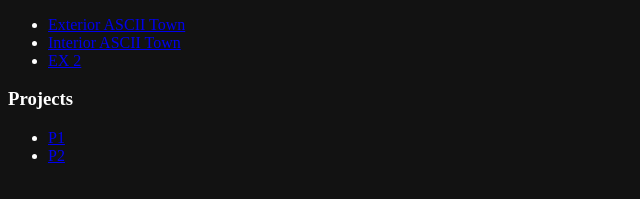
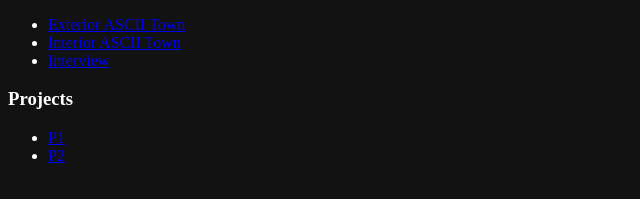
Before and after one commit to liyixun111/interactive1, a plain HTML site: page index.html in a window 1280 px wide. Shown: the part 237-436 px from the top of the page, 0-640 px from the left. Drawn offline with Linux system fonts and the light colour scheme.

Commit message:
link to interview

```diff
--- a/index.html
+++ b/index.html
@@ -34,7 +34,7 @@
       <ul>
         <li><a href="ASCII-town/exterior-yixunli.html">Exterior ASCII Town</a></li>
         <li><a href="ASCII-town/interior-yixunli.html">Interior ASCII Town</a></li>
-        <li><a href="#">EX 2</a></li>
+        <li><a href="interview/exercise-interview-html.html">Interview</a></li>
       </ul>
 
     </div>
```
Also changed, not shown: 1 other file.
